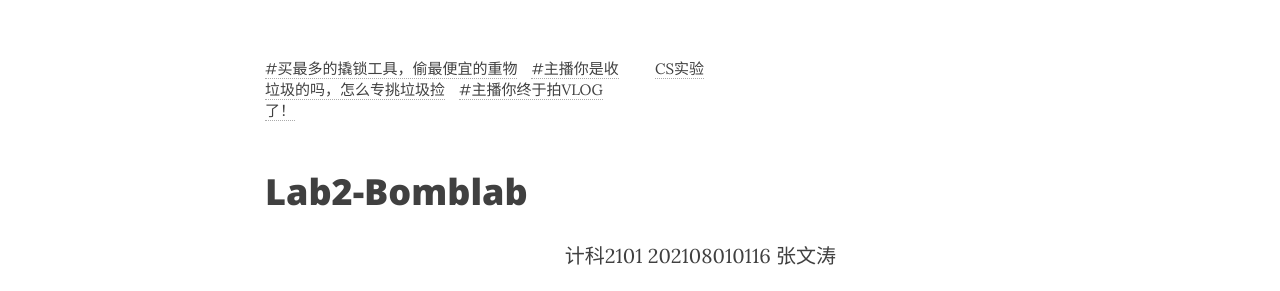
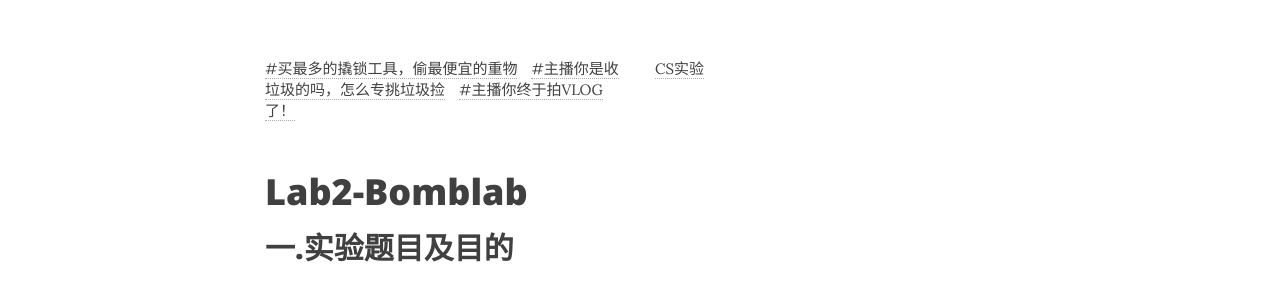
Before and after one commit to yanchenjisui/yanchenjisui.github.io, a plain HTML site: page 2023/10/01/Bomb_Lab/index.html in a window 1280 px wide. Shown: the part 435-726 px from the top of the page. Drawn offline with nearby package versions, Linux system fonts and the light colour scheme.

Commit message:
Site updated: 2023-10-20 09:53:58

```diff
--- a/2023/10/01/Bomb_Lab/index.html
+++ b/2023/10/01/Bomb_Lab/index.html
@@ -218,8 +218,7 @@
 
             <!-- Post Main Content -->
             <div class="col-lg-8 col-lg-offset-2 col-md-10 col-md-offset-1">
-                <h1 id="Lab2-Bomblab"><a href="#Lab2-Bomblab" class="headerlink" title="Lab2-Bomblab"></a>Lab2-Bomblab</h1><p>                                                         计科2101 202108010116 张文涛</p>
-<h2 id="一-实验题目及目的"><a href="#一-实验题目及目的" class="headerlink" title="一.实验题目及目的"></a>一.实验题目及目的</h2><p>1.实验题目<br>        程序运行在linux环境中。程序运行中有6个关卡（6个phase），每个phase需要用户在终端上输入特定的字符或者数字才能通关，否则将会引爆炸弹。需要通过分析汇编代码，使用gdb调试等方式找到正确的字符。</p>
+                <h1 id="Lab2-Bomblab"><a href="#Lab2-Bomblab" class="headerlink" title="Lab2-Bomblab"></a>Lab2-Bomblab</h1><h2 id="一-实验题目及目的"><a href="#一-实验题目及目的" class="headerlink" title="一.实验题目及目的"></a>一.实验题目及目的</h2><p>1.实验题目<br>        程序运行在linux环境中。程序运行中有6个关卡（6个phase），每个phase需要用户在终端上输入特定的字符或者数字才能通关，否则将会引爆炸弹。需要通过分析汇编代码，使用gdb调试等方式找到正确的字符。</p>
 <p>2.实验目的<br>        熟悉汇编代码的分析方法，c程序的机器级表达以及控制，过程等相关知识，熟悉gdb调试的方法及过程。</p>
 <h2 id="二-准备工作"><a href="#二-准备工作" class="headerlink" title="二.准备工作"></a>二.准备工作</h2><p>1.打开bomb.c文件</p>
 <p>发现main函数依次调用了phase_1~phase_6六个函数，但函数的具体代码被隐藏。可以知道从命令行输入的内容必须和phase函数里面的一样，否则炸弹爆炸。</p>
```
